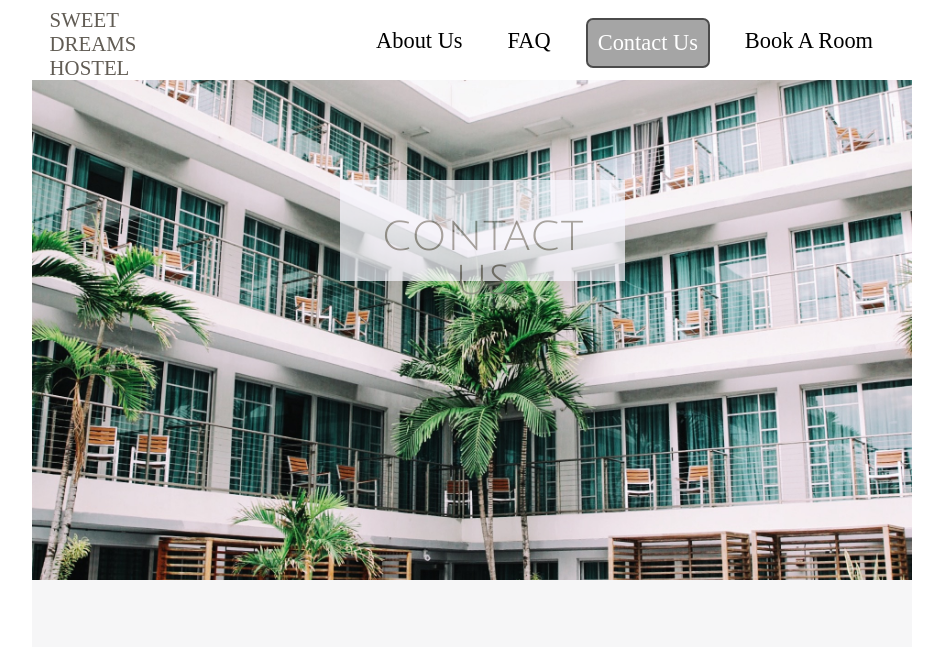
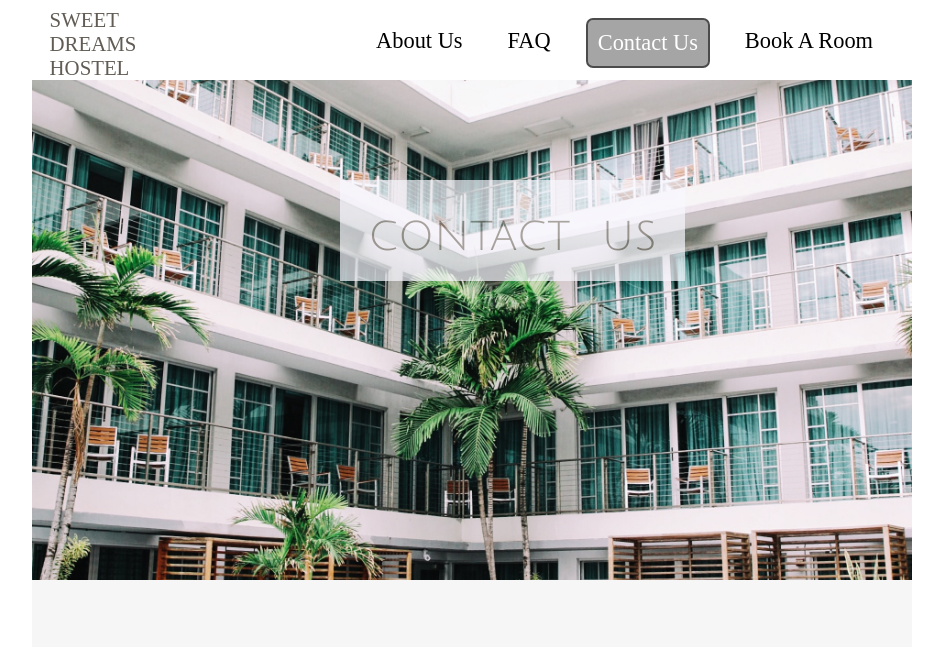
Before and after one commit to Mabast97/mabastweektwoproject, a plain HTML site: page contact.html in a window 1280 px wide. Shown: the top 647 px of the page, without its empty margins (168-1111 px from the left). Drawn offline with nearby package versions, Linux system fonts and the light colour scheme.

Commit message:
adding some small changes

```diff
--- a/style.css
+++ b/style.css
@@ -395,7 +395,7 @@ h1,h2,h3 { text-align: center; word-spacing: 0.4em; color: #88837b; font-weight:
 
 #contactText
 {
-    width: 285px;  height: 60px;
+    width: 345px;  height: 60px;
     background-color: ghostwhite;
     opacity: 0.7;
     padding-top: 1px; padding-bottom: 40px;
```
